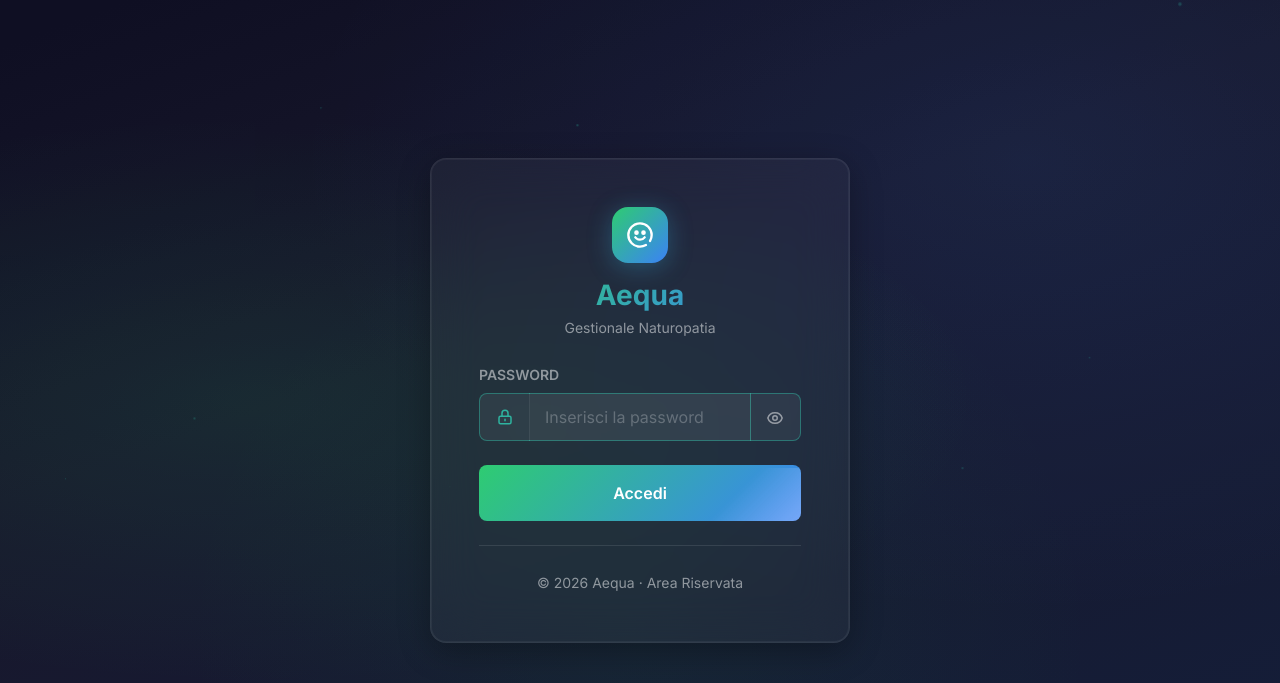
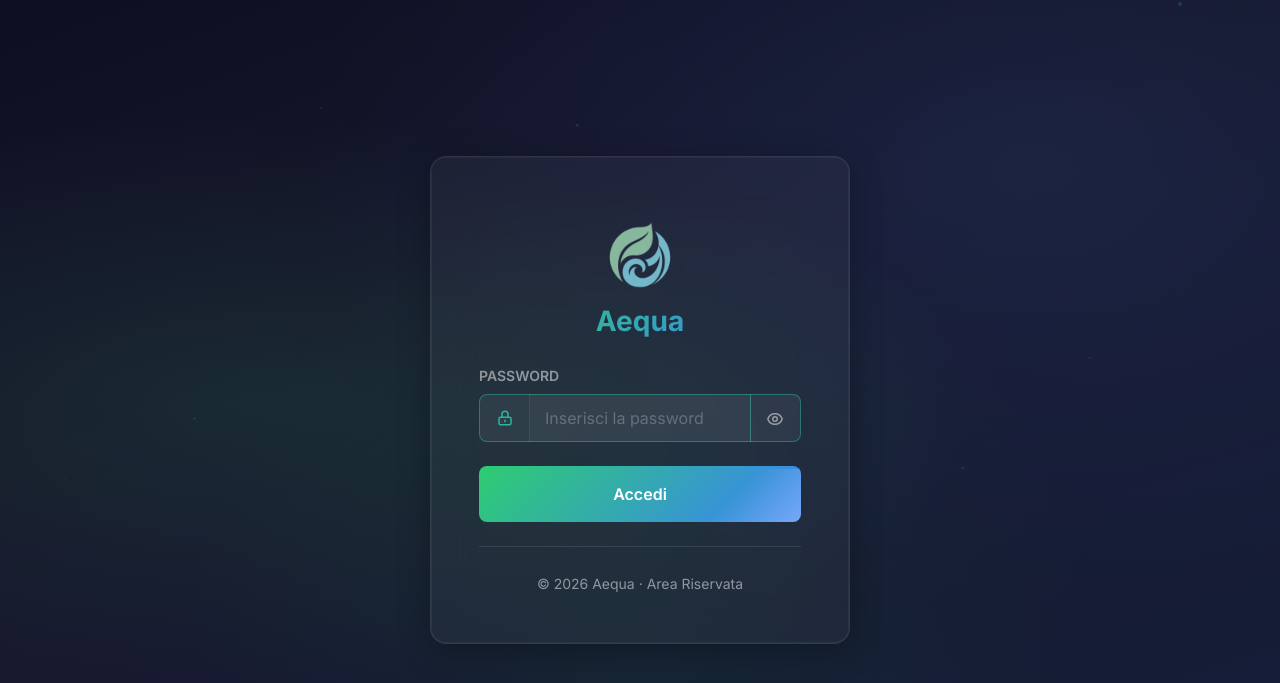
Before and after one commit to Lumiiiiii/Ultimate_Terranova, a PHP site: page /login.php in a window 1280 px wide. Shown: the top 683 px of the page. Run offline with PHP 8.4, Linux system fonts and the light colour scheme.

Commit message:
aggiunto il logo anche nel lgin

```diff
--- a/login.php
+++ b/login.php
@@ -25,7 +25,7 @@ if ($_SERVER["REQUEST_METHOD"] === "POST") {
     <meta charset="UTF-8">
     <meta name="viewport" content="width=device-width, initial-scale=1.0">
     <title>Aequa — Login</title>
-
+ <link rel="icon" type="image/png" href="assets/img/logo.png">
     <!-- Bootstrap 5 CSS -->
     <link href="https://cdn.jsdelivr.net/npm/bootstrap@5.3.3/dist/css/bootstrap.min.css" rel="stylesheet">
 
@@ -248,16 +248,8 @@ if ($_SERVER["REQUEST_METHOD"] === "POST") {
 
                 <!-- Brand -->
                 <div class="text-center mb-4">
-                    <div class="brand-icon mb-3">
-                        <svg xmlns="http://www.w3.org/2000/svg" width="28" height="28" fill="none" viewBox="0 0 24 24" stroke="white" stroke-width="2">
-                            <path stroke-linecap="round" stroke-linejoin="round" d="M12 2C6.48 2 2 6.48 2 12s4.48 10 10 10c1.85 0 3.58-.5 5.07-1.37M12 2c5.52 0 10 4.48 10 10 0 1.85-.5 3.58-1.37 5.07" />
-                            <path stroke-linecap="round" stroke-linejoin="round" d="M8 14s1.5 2 4 2 4-2 4-2" />
-                            <circle cx="9" cy="10" r="1" fill="white" />
-                            <circle cx="15" cy="10" r="1" fill="white" />
-                        </svg>
-                    </div>
+                        <img src="assets/img/logo.png" alt="Logo" style="max-width: 100px; max-height: 100px; object-fit: contain;">
                     <h1 class="h3 fw-bold mb-1" style="background: linear-gradient(135deg, #2ecc71, #3b82f6); -webkit-background-clip: text; -webkit-text-fill-color: transparent; background-clip: text;">Aequa</h1>
-                    <p class="small text-white-50 mb-0">Gestionale Naturopatia</p>
                 </div>
 
                 <!-- Messaggio di Errore -->
```
